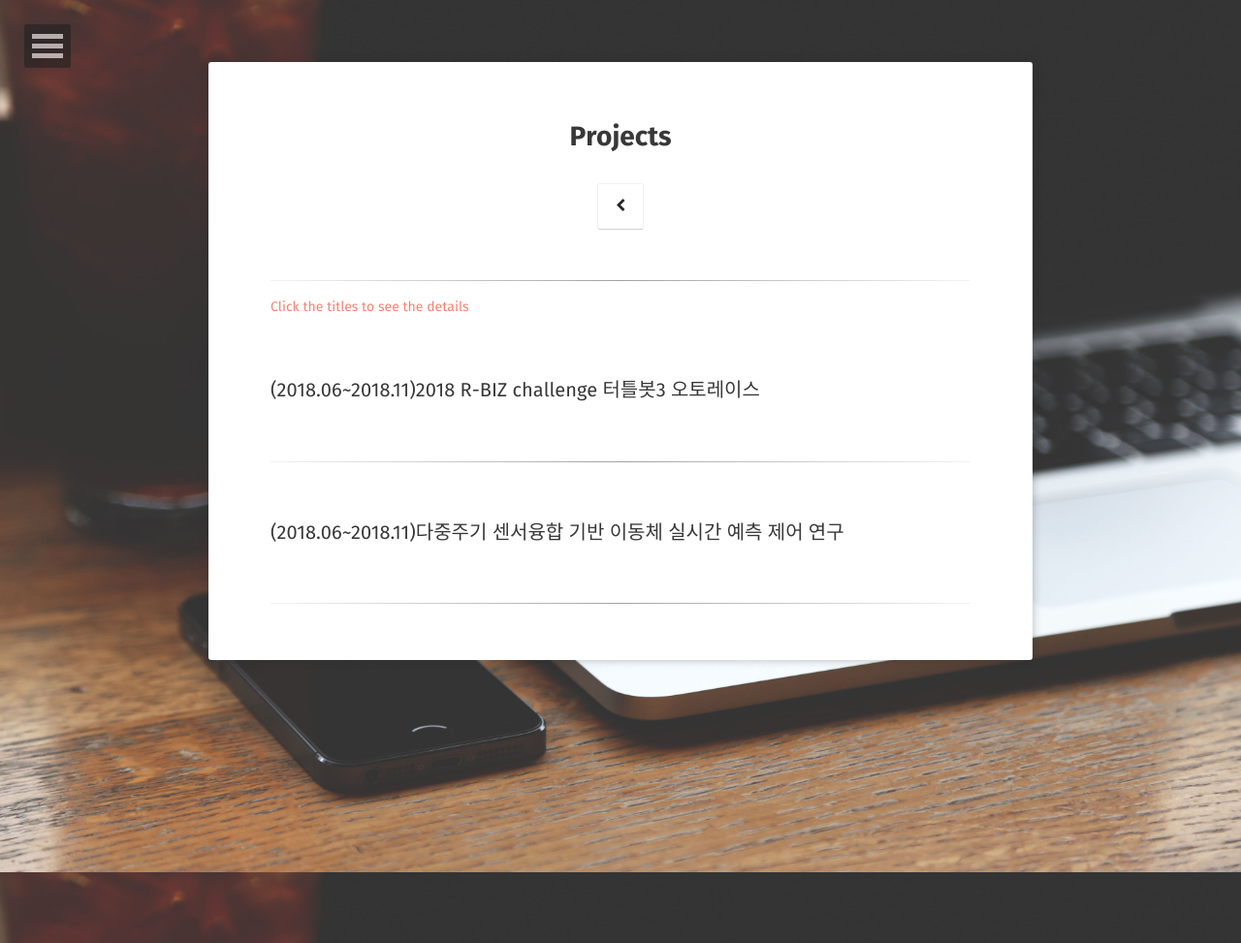
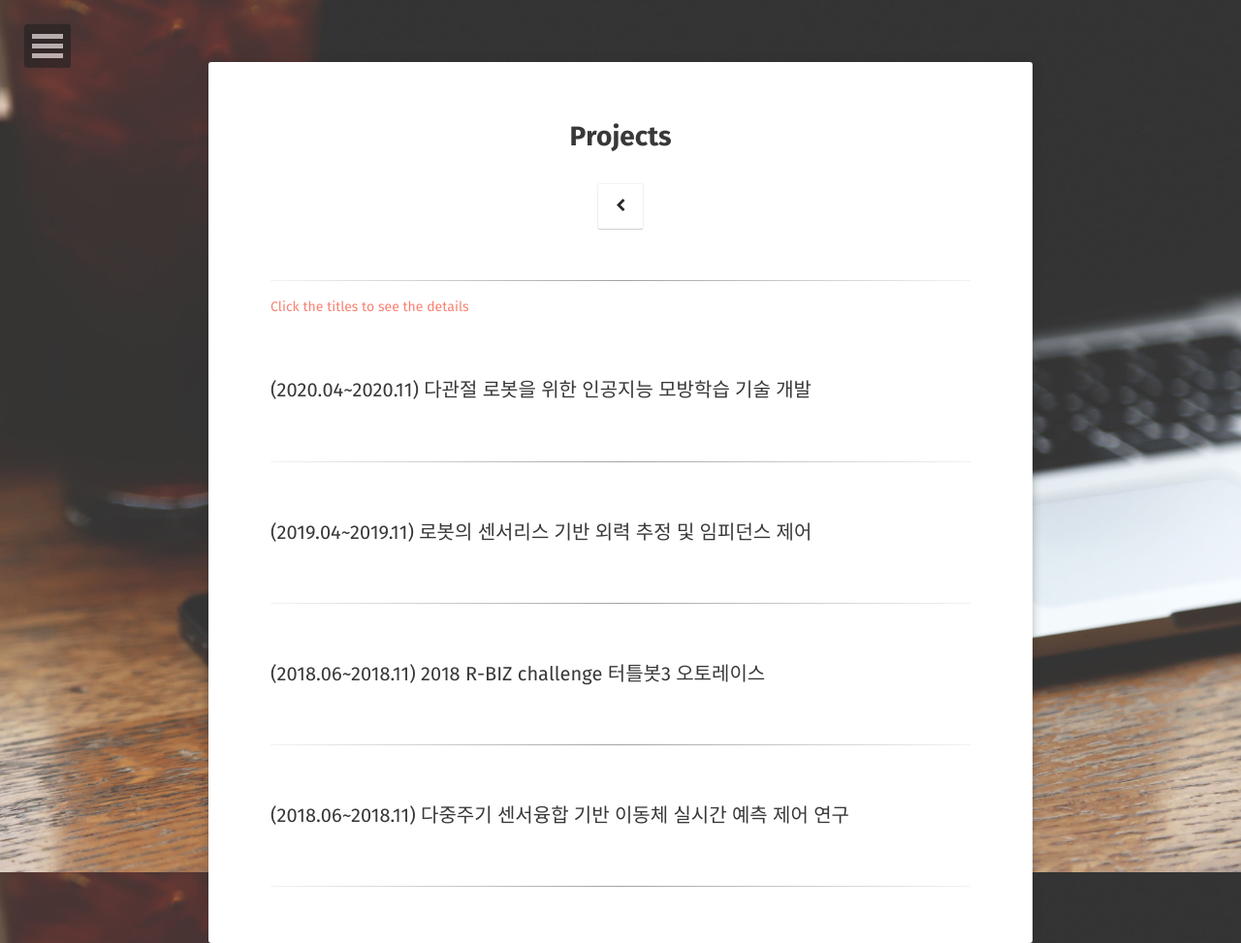
Before and after one commit to JongCheon-Park/JongCheon-Park.github.io, a Jekyll site: the page built from projects/index.md, in a window 1280 px wide. Shown: the whole page at 97% size. Built offline with Jekyll 4.4.1, drawn with Linux system fonts in a browser that asks for light colours; some web fonts are replaced; some of the changed text lies outside the part shown.

Commit message:
Update index.md

```diff
--- a/projects/index.md
+++ b/projects/index.md
@@ -11,7 +11,7 @@ comments: false
 
 <br>
 <details>
-  <summary> <span style="font-size: 20px"> (2018.06~2018.11)2018 R-BIZ challenge  터틀봇3 오토레이스 </span> </summary>
+  <summary> <span style="font-size: 20px"> (2020.04~2020.11) 다관절 로봇을 위한 인공지능 모방학습 기술 개발 </span> </summary>
   <div markdown="1">
 This project was conducted at <span style="color:#3399ff">Cyber Physical System Control Lab in Kyungpook National University</span> : [Link](http://control.knu.ac.kr/)
   </div>
@@ -35,7 +35,7 @@ This project was conducted at <span style="color:#3399ff">Cyber Physical System
 
 <br>
 <details>
-  <summary> <span style="font-size: 20px"> (2018.06~2018.11)다중주기 센서융합 기반 이동체 실시간 예측 제어 연구 </span> </summary>
+  <summary> <span style="font-size: 20px"> (2019.04~2019.11) 로봇의 센서리스 기반 외력 추정 및 임피던스 제어 </span> </summary>
   <div markdown="1">
 This project was conducted at <span style="color:#3399ff">Cyber Physical System Control Lab in Kyungpook National University</span> : [Link](http://control.knu.ac.kr/)
   </div>
@@ -56,3 +56,51 @@ This project was conducted at <span style="color:#3399ff">Cyber Physical System
 <br>
 
 ---
+
+<br>
+<details>
+  <summary> <span style="font-size: 20px"> (2018.06~2018.11) 2018 R-BIZ challenge  터틀봇3 오토레이스 </span> </summary>
+  <div markdown="1">
+This project was conducted at <span style="color:#3399ff">Cyber Physical System Control Lab in Kyungpook National University</span> : [Link](http://control.knu.ac.kr/)
+  </div>
+<br>
+<p style="font-size:1rem;font-weight:400" onContextMenu="return false;" onselectstart="return false" ondragstart="return false">
+　Research on Unmanned Aerial Vehicles has been actively conducted in recent years. In particular, the UAV to explore an unknown, GNSS-denied environment is required, but the self-localization method, such as Visual Inertial Odometry, is mandatory to operate it. Considering the payload and the operating time of the UAV, lightweight and low-power consuming cameras and IMU are preferred, and even Object Detection and 3D Mapping can be obtained using a RGB-D camera. In this work, we developed a 3D Mapping system including object positions in an unknown and GNSS-denied environment for the UAV with a RGB-D camera. The system is demonstrated in Gazebo simulator, and the quantitative and qualitative results are obtained.</p>
+
+<br>
+
+***Keywords***: Autonomous Vehicle, Visual servoing, Multi-Channel LiDAR , Sensor Fusion
+
+<p align="center">
+<iframe width="560" height="315" src="https://www.youtube.com/embed/j8nnk5R37XU" title="YouTube video player" frameborder="0" allow="accelerometer; autoplay; clipboard-write; encrypted-media; gyroscope; picture-in-picture" allowfullscreen>
+    </iframe>
+</p>
+</details>
+
+<br>
+
+---
+
+<br>
+<details>
+  <summary> <span style="font-size: 20px"> (2018.06~2018.11) 다중주기 센서융합 기반 이동체 실시간 예측 제어 연구 </span> </summary>
+  <div markdown="1">
+This project was conducted at <span style="color:#3399ff">Cyber Physical System Control Lab in Kyungpook National University</span> : [Link](http://control.knu.ac.kr/)
+  </div>
+<br>
+<p style="font-size:1rem;font-weight:400" onContextMenu="return false;" onselectstart="return false" ondragstart="return false">
+　Research on Unmanned Aerial Vehicles has been actively conducted in recent years. In particular, the UAV to explore an unknown, GNSS-denied environment is required, but the self-localization method, such as Visual Inertial Odometry, is mandatory to operate it. Considering the payload and the operating time of the UAV, lightweight and low-power consuming cameras and IMU are preferred, and even Object Detection and 3D Mapping can be obtained using a RGB-D camera. In this work, we developed a 3D Mapping system including object positions in an unknown and GNSS-denied environment for the UAV with a RGB-D camera. The system is demonstrated in Gazebo simulator, and the quantitative and qualitative results are obtained.</p>
+
+<br>
+
+***Keywords***: Autonomous Vehicle, Visual servoing, Multi-Channel LiDAR , Sensor Fusion
+
+<p align="center">
+<iframe width="560" height="315" src="https://www.youtube.com/embed/j8nnk5R37XU" title="YouTube video player" frameborder="0" allow="accelerometer; autoplay; clipboard-write; encrypted-media; gyroscope; picture-in-picture" allowfullscreen>
+    </iframe>
+</p>
+</details>
+
+<br>
+
+---
```
